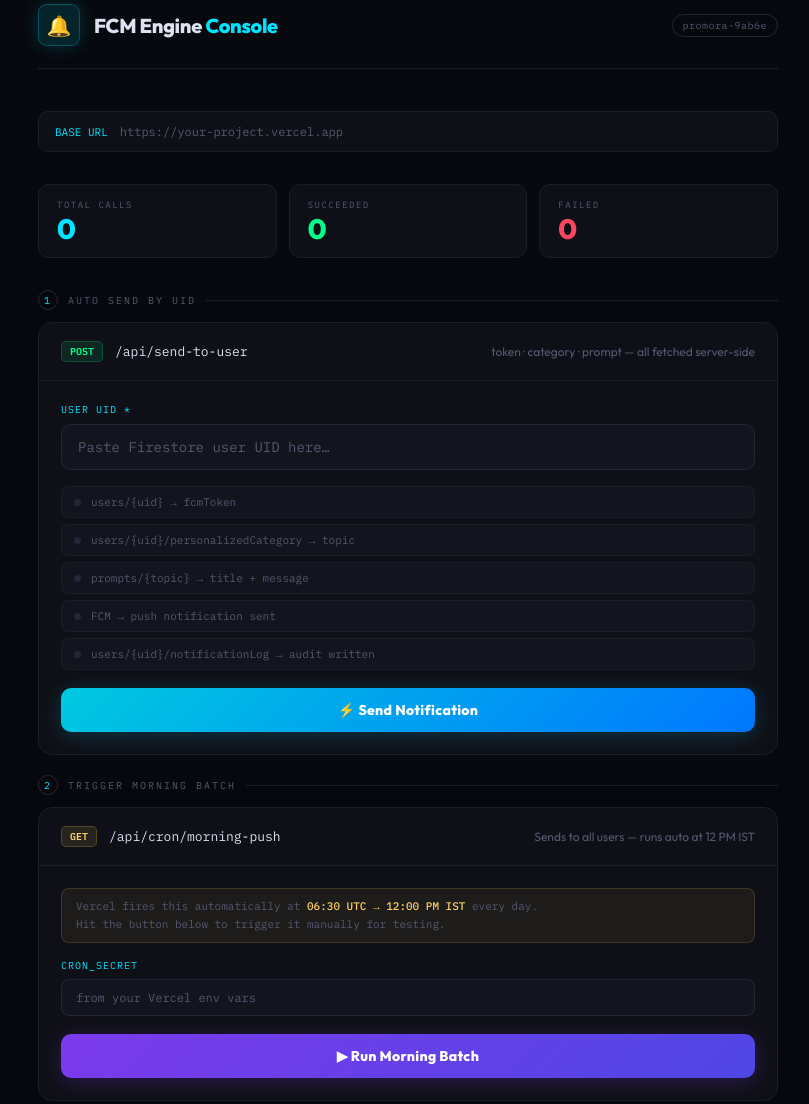
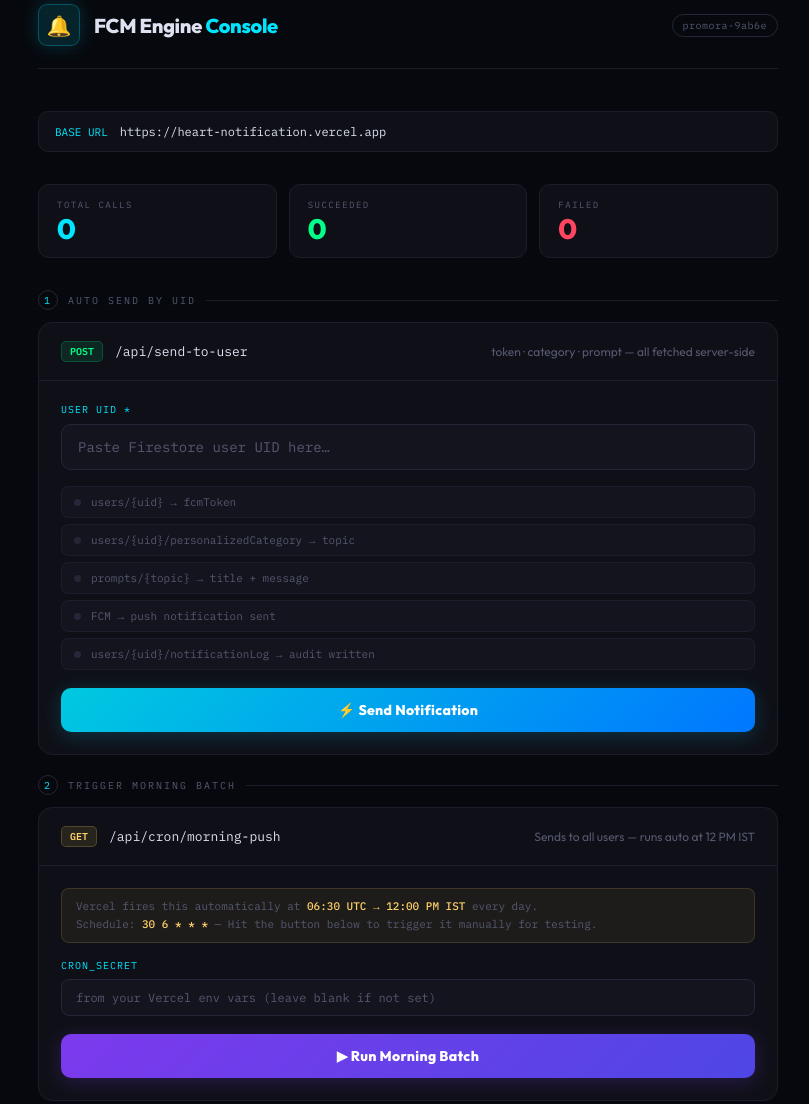
Before and after one commit to lirilabs/heart-notification, a website: page index3.html in a window 1280 px wide. Shown: the part 40-1144 px from the top of the page, without its empty margins (232-1041 px from the left). Drawn offline with Linux system fonts and the light colour scheme.

Commit message:
Update index3.html

```diff
--- a/index3.html
+++ b/index3.html
@@ -209,7 +209,7 @@
 
   <div class="url-row">
     <span>BASE&nbsp;URL</span>
-    <input type="text" id="baseUrl" placeholder="https://your-project.vercel.app"/>
+    <input type="text" id="baseUrl" value="https://heart-notification.vercel.app"/>
   </div>
 
   <div class="stats">
@@ -268,11 +268,11 @@
     <div class="card-body">
       <div class="cron-hint">
         Vercel fires this automatically at <b>06:30 UTC → 12:00 PM IST</b> every day.<br/>
-        Hit the button below to trigger it manually for testing.
+        Schedule: <b>30 6 * * *</b> — Hit the button below to trigger it manually for testing.
       </div>
       <div class="field">
         <label>CRON_SECRET</label>
-        <input type="text" id="cron_secret" placeholder="from your Vercel env vars"/>
+        <input type="text" id="cron_secret" placeholder="from your Vercel env vars (leave blank if not set)"/>
       </div>
       <button class="send-btn" id="btnCron" onclick="runCron()" style="background:linear-gradient(135deg,#7c3aed,#4f46e5);box-shadow:0 4px 20px rgba(124,58,237,.25)">
         <div class="spin"></div>
@@ -293,9 +293,28 @@
 </div>
 
 <script>
+  const DEFAULT_BASE = 'https://heart-notification.vercel.app';
+
   let sT=0,sO=0,sF=0;
   const $=id=>document.getElementById(id);
-  function base(){ return $('baseUrl').value.trim().replace(/\/$/,''); }
+
+  // Set default base URL on load
+  window.addEventListener('DOMContentLoaded', () => {
+    const saved = localStorage.getItem('fcm_base_url');
+    $('baseUrl').value = saved || DEFAULT_BASE;
+    $('baseUrl').addEventListener('change', () => {
+      localStorage.setItem('fcm_base_url', $('baseUrl').value.trim());
+    });
+    const savedSecret = localStorage.getItem('fcm_cron_secret');
+    if (savedSecret) $('cron_secret').value = savedSecret;
+    $('cron_secret').addEventListener('change', () => {
+      localStorage.setItem('fcm_cron_secret', $('cron_secret').value.trim());
+    });
+  });
+
+  function base(){
+    return $('baseUrl').value.trim().replace(/\/$/,'') || DEFAULT_BASE;
+  }
 
   function resetTrace(){
     for(let i=1;i<=5;i++){ $('tr'+i).className='trace-step'; $('tr'+i+'v').textContent=''; }
@@ -323,12 +342,10 @@
   async function runSendToUser(){
     const uid=$('uid_input').value.trim();
     if(!uid){alert('Enter a UID first');return;}
-    if(!base()){alert('Set the Base URL first');return;}
     const btn=$('btnStu');
     btn.disabled=true;btn.classList.add('loading');
     resetTrace();
 
-    // Animate trace to show what's happening on the server
     trace(1,'active');
     await delay(300);
     trace(1,'done','reading…');trace(2,'active');
@@ -370,7 +387,6 @@
   }
 
   async function runCron(){
-    if(!base()){alert('Set the Base URL first');return;}
     const secret=$('cron_secret').value.trim();
     const btn=$('btnCron');
     btn.disabled=true;btn.classList.add('loading');
```
